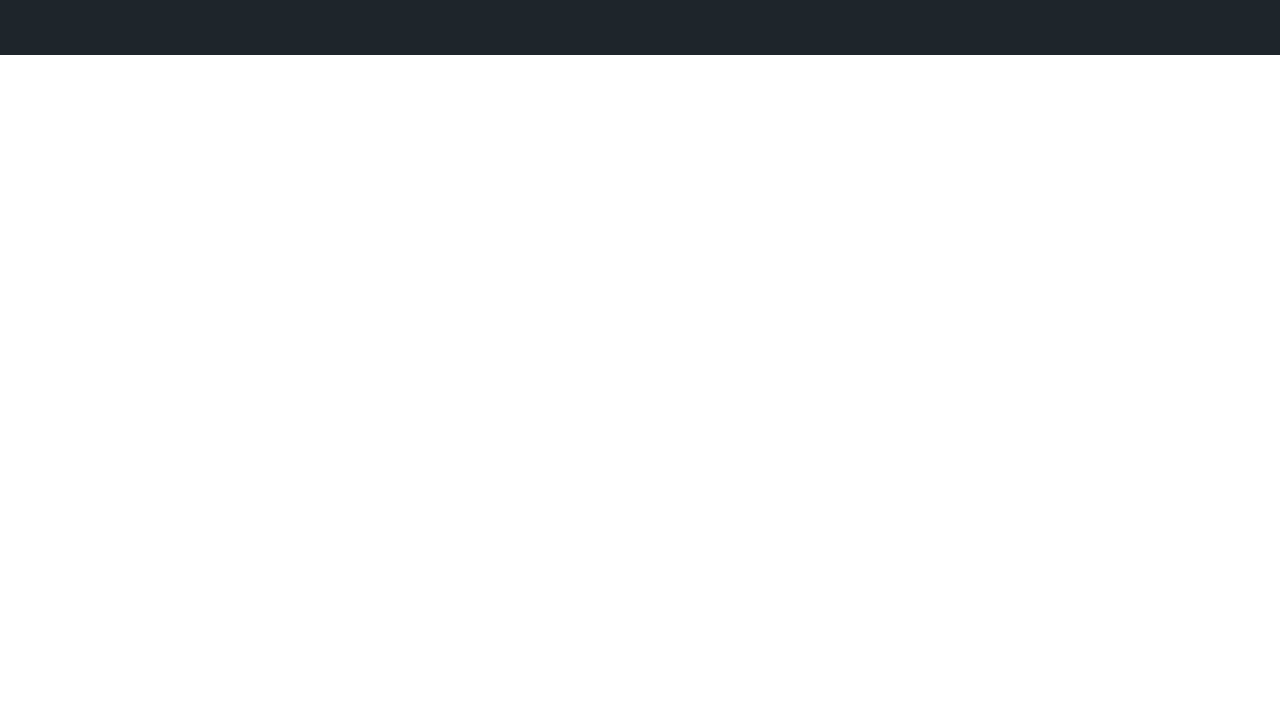
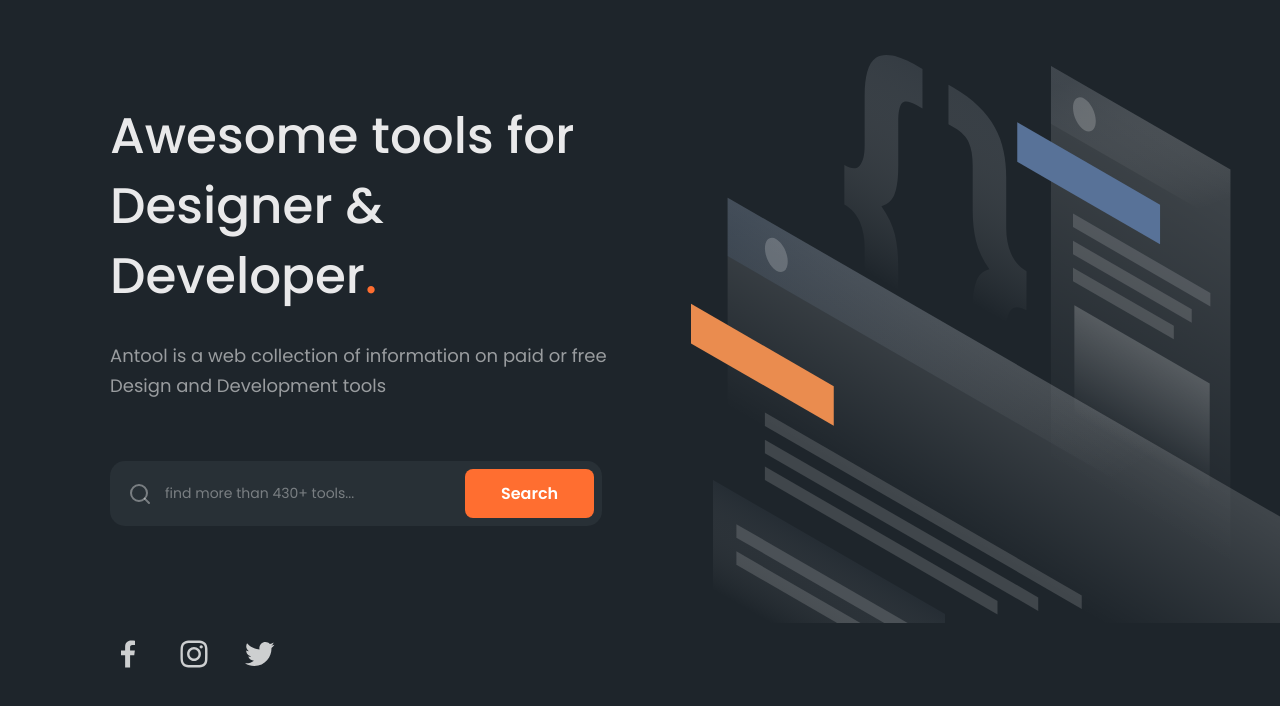
Before and after one commit to oleh-yaroshenko/goiteens-project-one-antools, a plain HTML site: page index.html in a window 1280 px wide. Shown: the part 78-784 px from the top of the page. Drawn offline with Linux system fonts and the light colour scheme.

Commit message:
Added hero page

```diff
--- a/index.html
+++ b/index.html
@@ -23,7 +23,19 @@
         </div>
     </header>
     <main class="main">
-
+        <div class="main-hero">
+            <h1 class="main-hero-title">Awesome tools for Designer & Developer<span class="main-hero-title-dot">.</span></h1>
+            <p class="main-hero-descr">Antool is a web collection of information on paid or free Design and Development tools</p>
+            <div class="main-hero-input">
+                <input type="text" class="main-hero-input-field" placeholder="find more than 430+ tools...">
+                <a href="#" class="main-hero-input-a">Search</a>
+            </div>
+            <div class="main-hero-socialmedia">
+                <img src="assets/icons/facebook.svg" alt="facebook" class="main-hero-socialmedia-img">
+                <img src="assets/icons/instagram.svg" alt="instagram" class="main-hero-socialmedia-img">
+                <img src="assets/icons/twitter.svg" alt="twitter" class="main-hero-socialmedia-img">
+            </div>
+        </div>
     </main>
 </body>
 
--- a/style.css
+++ b/style.css
@@ -14,6 +14,7 @@
     display: flex;
     flex-direction: column;
     font-family: "Poppins", sans-serif;
+    background: var(--black);
 }
 
 .header {
@@ -72,3 +73,100 @@
     background: var(--accent);
     padding: 12px 28px;
 }
+
+.main {
+    display: flex;
+    flex-direction: column;
+}
+
+.main-hero {
+    display: flex;
+    flex-direction: column;
+    padding: 0 110px;
+    position: relative;
+}
+
+.main-hero::after {
+    content: "";
+    position: absolute;
+    width: 589px;
+    height: 568px;
+    background: url(assets/icons/hero-bg.svg);
+    right: 0;
+    top: 0;
+    z-index: -1;
+}
+
+.main-hero-title {
+    font-weight: 500;
+    font-size: 50px;
+    line-height: 140%;
+    color: #ffffffe6;
+    width: 50%;
+    padding-top: 46px;
+}
+
+.main-hero-title-dot {
+    color: var(--accent);
+}
+
+.main-hero-descr {
+    font-size: 18px;
+    line-height: 167%;
+    color: #ffffff8c;
+    width: 50%;
+    padding: 30px 0 60px;
+}
+
+.main-hero-input {
+    display: flex;
+    align-items: center;
+    border-radius: 15px;
+    background: var(--light-black);
+    width: fit-content;
+    padding: 8px 8px 8px 55px;
+    position: relative;
+    margin-bottom: 110px;
+}
+
+.main-hero-input::after {
+    content: "";
+    position: absolute;
+    width: 24px;
+    height: 24px;
+    background: url(assets/icons/search.svg);
+    margin-left: -37px;
+}
+
+.main-hero-input-field {
+    font-size: 14px;
+    color: #ffffff61;
+    background: none;
+    outline: none;
+    width: 290px;
+    margin-right: 10px;
+}
+
+.main-hero-input-field::placeholder {
+    font-size: 14px;
+    color: #ffffff61;
+}
+
+.main-hero-input-a {
+    font-weight: 600;
+    color: var(--white);
+    padding: 12px 36px;
+    background: var(--accent);
+    border-radius: 8px;
+}
+
+.main-hero-socialmedia {
+    display: flex;
+    align-items: center;
+    column-gap: 30px;
+}
+
+.main-hero-socialmedia-img {
+    width: 36px;
+    height: 36px;
+}
```
